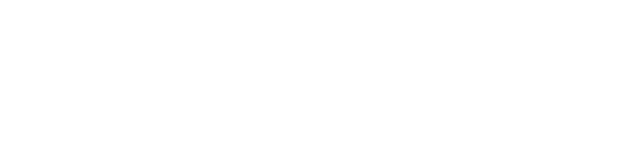
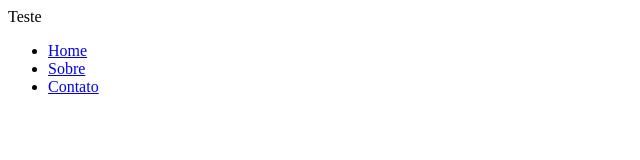
Before and after one commit to LuanMonteiro/site, a plain HTML site: page index.html in a window 1280 px wide. Shown: the whole page, without its empty margins (0-640 px from the left). Drawn offline with Linux system fonts and the light colour scheme.

Commit message:
Adição do Menu

```diff
--- a/index.html
+++ b/index.html
@@ -5,5 +5,11 @@
         <title> Meu Site </title>
     </head>
     <body>
+	Teste
+    <ul>
+        <li><a href="index.html">Home</a></li>
+        <li><a href="sobre.html">Sobre</a></li>
+        <li><a href="contato.html">Contato</a></li>
+    </ul>
     </body>
     </html>
```
